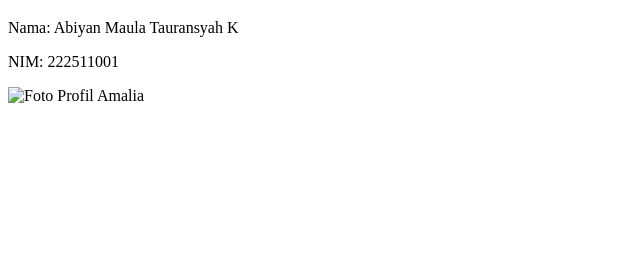
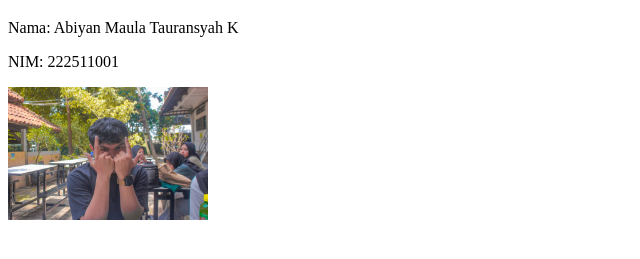
Before and after one commit to abiyanmtauransyah13-cyber/design-thinking-abiyan, a plain HTML site: page index.html in a window 1280 px wide. Shown: the part 61-320 px from the top of the page, without its empty margins (0-640 px from the left). Drawn offline with Linux system fonts and the light colour scheme.

Commit message:
Update index.html

```diff
--- a/index.html
+++ b/index.html
@@ -9,6 +9,6 @@
     <h1>Mockup Sistem Absensi Ukm KJP Online</h1>
     <p>Nama: Abiyan Maula Tauransyah K</p>
     <p>NIM: 222511001</p>
-    <img src="Bi.jpg" alt="Foto Profil Amalia" width="200">
+    <img src="Bi.jpeg" alt="Foto Profil Abiyan" width="200">
 </body>
 </html>
```
